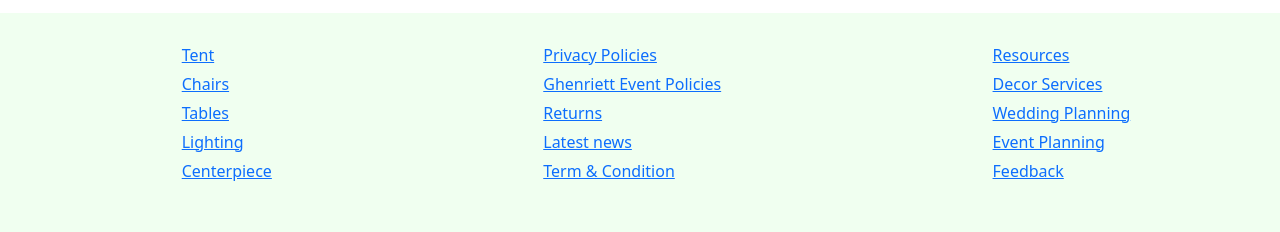
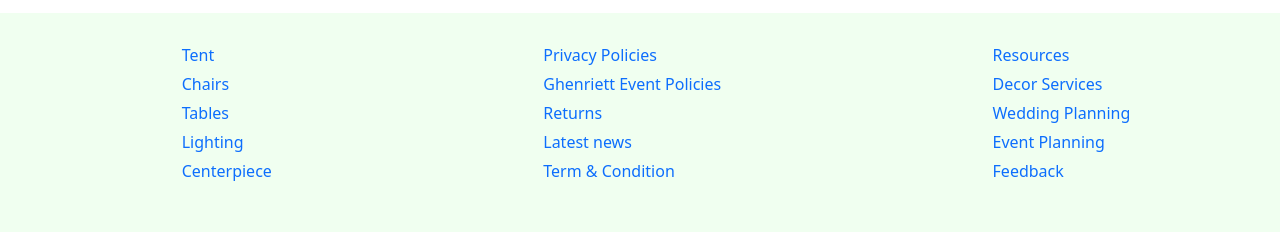
Before and after one commit to Gloria16us/Ghenriett_Event, a plain HTML site: page events.html in a window 1280 px wide. Shown: the part 2335-2567 px from the top of the page. Drawn offline with nearby package versions, Linux system fonts and the light colour scheme.

Commit message:
I made a change to my Event Site

```diff
--- a/Index.css.css
+++ b/Index.css.css
@@ -384,7 +384,7 @@
     margin-bottom: 5px;
   }
 
-  a {
+  ul a {
     /* color: #fff; */
     text-decoration: none;
   }
--- a/events.css
+++ b/events.css
@@ -280,7 +280,7 @@
   margin-bottom: 5px;
 }
 
-a {
+ul a {
   /* color: #fff; */
   text-decoration: none;
 }
```
